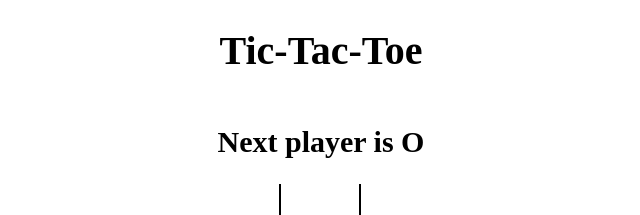
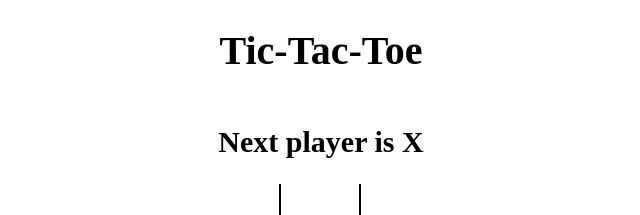
Before and after one commit to Swasthik-Ashok-Shetty/TIC-TAC-TOE, a React (Vite) app: page / in a window 1280 px wide. Shown: the top 215 px of the page, without its empty margins (319-959 px from the left). Built offline with nearby package versions, Linux system fonts and the light colour scheme.

Commit message:
transform state to game history

```diff
--- a/src/App.jsx
+++ b/src/App.jsx
@@ -3,33 +3,39 @@
 import { calculateWinner } from "./helpers";
 import "./styles/root.scss"
 const App = () => {
-   const [board, setBoard] = useState(Array(9).fill(null));
-// setBoard is update value
-// board is current value
-    const [isXNext, setIsXNext] = useState(false);
+   const [history, setHistory] = useState([
+      {board: Array(9).fill(null),isXNext:true},
+      ]);
+      const [currentMove,setCurrentMove]=useState(0);
 
-    const winner=calculateWinner(board);
+      const current= history[currentMove];
 
-      const message=winner?`Winner is ${winner}`:`Next player is ${isXNext?'X':'O'}`;
+    const winner=calculateWinner(current.board);
+
+      const message=winner?`Winner is ${winner}`:`Next player is ${current.isXNext?'X':'O'}`;
     const handleSquareClick = (position) => {
-        if(board[position] || winner){
+        if(current.board[position] || winner){
             return;
         }
-       setBoard((prev)=>{
-              return prev.map((square,pos)=>{
+       setHistory((prev)=>{
+         const last=prev[prev.length -1];
+
+              const newBoard= last.board.map((square,pos)=>{
                 if(pos === position){
-                     return isXNext ? 'X' : '0';
+                     return last.isXNext ? 'X' : '0';
                 }
                 return square;
-              })
-       })
-       setIsXNext((prev)=>!prev);
+              });
+
+              return prev.concat({board:newBoard,isXNext:!last.isXNext})
+       });
+       setCurrentMove(prev=>prev+1);
     };
    return (
     <div className="app">
     <h1>Tic-Tac-Toe</h1>
     <h2>{message}</h2>
-    <Board board={board} handleSquareClick={handleSquareClick}/>
+    <Board board={current.board} handleSquareClick={handleSquareClick}/>
     </div>
    );
    };
```
